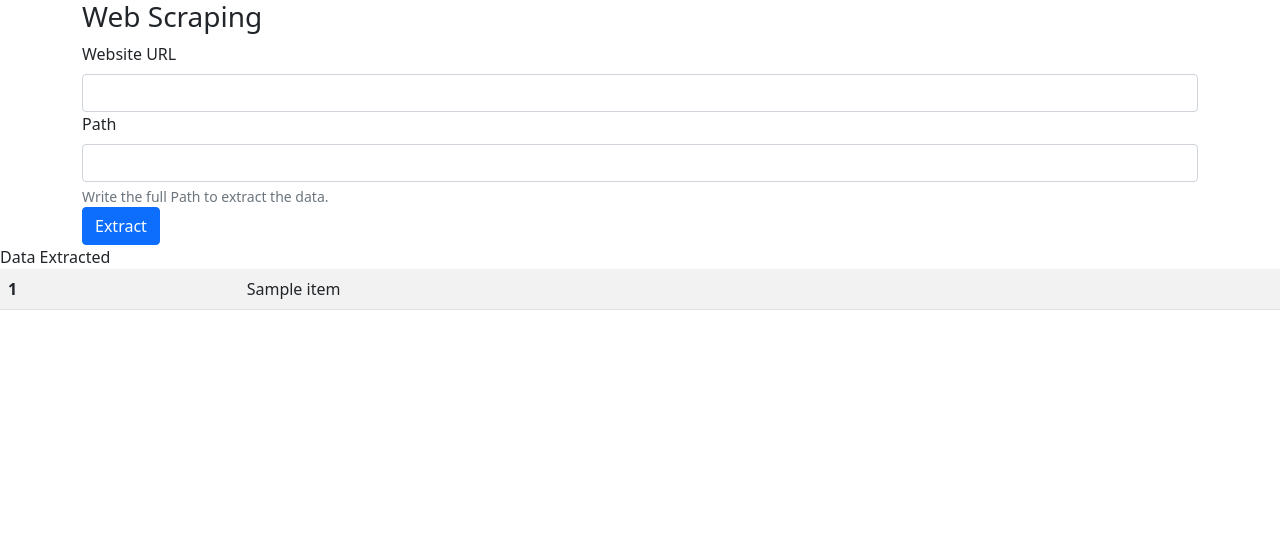
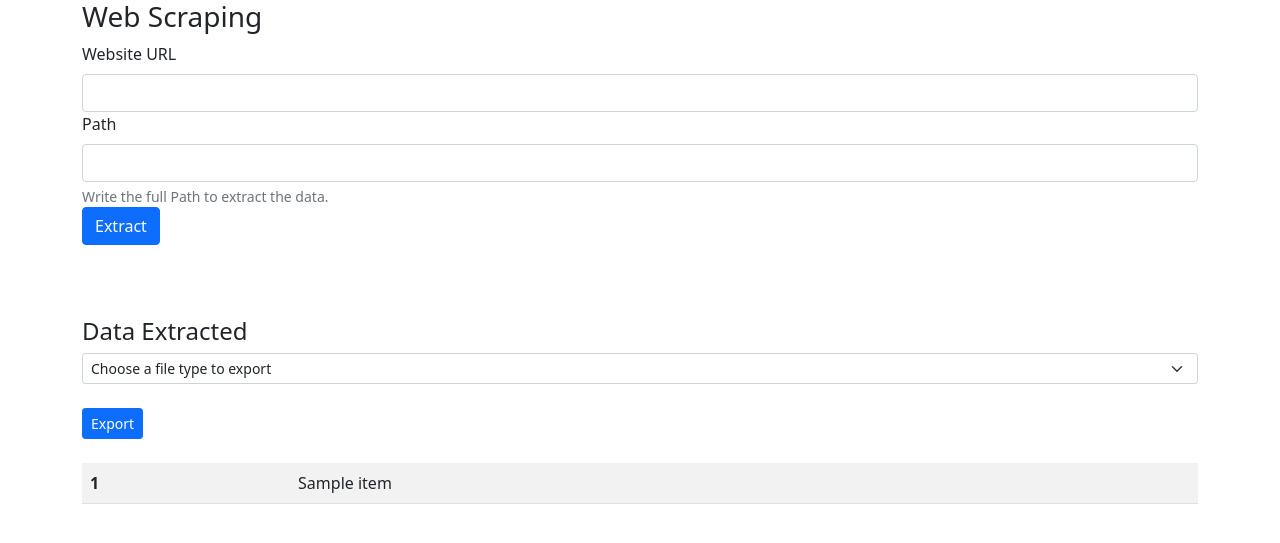
Before and after one commit to grimmhud/django-scraper, a Django app: template scraper/templates/home.html in a window 1280 px wide. Shown: the top 543 px of the page. Run offline with Django 4.2, Linux system fonts and the light colour scheme; the template is opened without the code that fills it: most values are stand-ins (such as "Sample title", 1, 10 or a date in 2020); some libraries are stand-ins or nearby versions.

Commit message:
add export data service

```diff
--- /dev/null
+++ b/scraper/services/DataManager.py
@@ -0,0 +1,5 @@
+import ast
+
+def clean_array_to_export(data):
+    if '\r' in data and '\\r' not in data:
+        return ast.literal_eval(data.replace('\r','\\r').replace('\n','\\n'))
--- a/scraper/templates/home.html
+++ b/scraper/templates/home.html
@@ -32,7 +32,22 @@
         </form>
     </div>
     {% if extracted_data %}
-    <div>Data Extracted</div>
+    <br />
+    <br />
+    <br />
+    <div class="container">
+        <p class="h4">Data Extracted</p>
+        <div>
+            <select id="select-export-file" name="file_type" class="form-select form-select-sm"
+                aria-label=".form-select-sm example">
+                <option selected>Choose a file type to export</option>
+                <option value="1">csv</option>
+            </select>
+            <br/>
+            <button id="button-export-file" type="button" class="btn btn-primary btn-sm" onclick="sendToExport()">Export</button>
+        </div>
+        <br />
+        <div>
             <table class="table table-striped">
                 <tbody>
                     {% for item in extracted_data %}
@@ -43,10 +58,47 @@
                     {% endfor %}
                 </tbody>
             </table>
+        </div>
+    </div>
     {% endif %}
+    <script>
+        function sendToExport() {
+            let element = document.getElementById('select-export-file');
+            let export_type = element.options[element.selectedIndex].value;
+            let extracted_data = "{{ extracted_data|safe }}";
+
+            fetch('/export', {
+                method: 'POST',
+                headers: { 'Content-Type': 'application/json; charset=UTF-8', 'X-CSRFToken': '{{ csrf_token }}' },
+                body: JSON.stringify({ export_type, extracted_data })
+            }).then(res => res.blob())
+            .then(blob => downloadBlob(blob, 'download.csv'))
+                .catch(err => console.log);
+        }
+
+        function downloadBlob(blob, fileName) {
+            const url = URL.createObjectURL(blob);
+
+            const a = document.createElement('a');
+            a.href = url;
+            a.download = fileName;
+
+            const clickHandler = () => {
+                setTimeout(() => {
+                URL.revokeObjectURL(url);
+                this.removeEventListener('click', clickHandler);
+                }, 150);
+            };
+
+            a.addEventListener('click', clickHandler, false);
+            a.click();
+            return a;
+        }
+    </script>
     <script src="https://cdn.jsdelivr.net/npm/bootstrap@5.1.3/dist/js/bootstrap.bundle.min.js"
         integrity="sha384-ka7Sk0Gln4gmtz2MlQnikT1wXgYsOg+OMhuP+IlRH9sENBO0LRn5q+8nbTov4+1p"
         crossorigin="anonymous"></script>
+
 </body>
 
 </html>
--- a/scraper/urls.py
+++ b/scraper/urls.py
@@ -15,9 +15,10 @@ Including another URLconf
 """
 from django.contrib import admin
 from django.urls import path
-from .views import home_view
+from .views import home_view, export_data
 
 urlpatterns = [
     path('admin/', admin.site.urls),
     path('', home_view, name="home"),
+    path('export', export_data, name="export"),
 ]
```
Also changed, not shown: scraper/services/FileConverter.py (+8 -1 lines), scraper/views.py (+22 -13 lines). Lines whose indentation alone changed are shown as unchanged.
